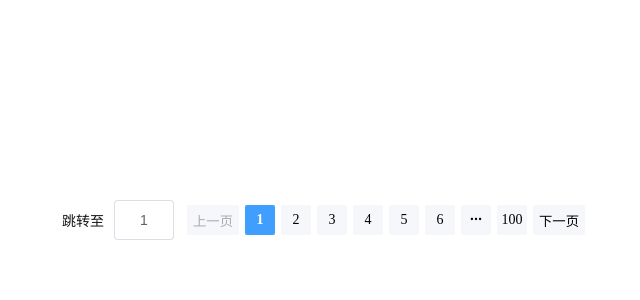
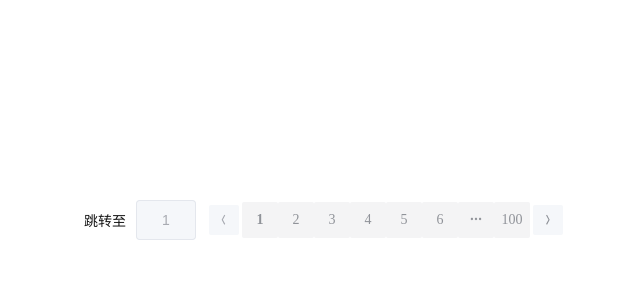
Before and after one commit to zlsk1/nocturne-ui, a Vue app: page / in a window 1280 px wide. Shown: the top 300 px of the page, without its empty margins (315-955 px from the left). Built offline with nearby package versions, Linux system fonts and the light colour scheme.

Commit message:
feat: pagination: nextIcon, prevIcon, disabled

```diff
--- a/packages/App.vue
+++ b/packages/App.vue
@@ -1,7 +1,5 @@
 <script setup>
 import { ref } from 'vue'
-
-const number = ref(2)
 
 const change = e => {
   console.log(e)
@@ -18,9 +16,8 @@ const clickNext = e => {
   <div class="container">
     <fr-pagination
       :page-count="100"
-      next-text="下一页"
-      prev-text="上一页"
       background
+      disabled
       layout="prev, next, pages, jumper"
       jumper-text="跳转至"
       @changePage="change"
--- a/packages/components/pagination/src/index.js
+++ b/packages/components/pagination/src/index.js
@@ -29,7 +29,19 @@ export const paginationProps = {
   currentPage: Number,
   nextText: String,
   prevText: String,
-  jumperText: String
+  jumperText: String,
+  nextIcon: {
+    type: String,
+    default: 'arrow-right'
+  },
+  prevIcon: {
+    type: String,
+    default: 'arrow-left'
+  },
+  disabled: {
+    type: Boolean,
+    default: false
+  }
 }
 
 export const paginationEmits = [
--- a/packages/components/pagination/src/jumper.js
+++ b/packages/components/pagination/src/jumper.js
@@ -1,3 +1,7 @@
 export const jumperProps = {
-  jumperText: String
+  jumperText: String,
+  disabled: {
+    type: Boolean,
+    default: false
+  }
 }
--- a/packages/components/pagination/src/jumper.vue
+++ b/packages/components/pagination/src/jumper.vue
@@ -23,6 +23,7 @@ const change = value => {
       size="large"
       type="number"
       :controls="false"
+      :disabled="disabled"
       @change="change"
     ></fr-input-number>
   </div>
--- a/packages/components/pagination/src/pagination.vue
+++ b/packages/components/pagination/src/pagination.vue
@@ -79,7 +79,7 @@ watchEffect(() => {
 })
 
 const changePage = e => {
-  if (e.target.tagName === 'UL') {
+  if (e.target.tagName === 'UL' || props.disabled) {
     return
   }
   let newPage = Number(e.target.textContent)
@@ -98,13 +98,13 @@ const changePage = e => {
 }
 
 const handlePrevPage = () => {
-  if (less.value) return
+  if (less.value || props.disabled) return
   --_currentPage.value
   emit('clickPrev', _currentPage.value)
 }
 
 const handleNextPage = () => {
-  if (more.value) return
+  if (more.value || props.disabled) return
   ++_currentPage.value
   emit('clickNext', _currentPage.value)
 }
@@ -124,13 +124,15 @@ provide(
       'fr-pagination',
       {
         'is-background': background,
-        'is-small': small
+        'is-small': small,
+        'is-disabled': disabled
       }
     ]"
   >
     <jumper
       v-if="layout.includes('jumper')"
       :jumper-text="jumperText"
+      :disabled="disabled"
     ></jumper>
     <button
       v-if="layout.includes('prev')"
@@ -143,12 +145,13 @@ provide(
       ]"
       @click="handlePrevPage"
     >
-      <fr-icon v-if="!prevText" icon="arrow-left"></fr-icon>
+      <fr-icon v-if="!prevText" :icon="prevIcon"></fr-icon>
       <span v-else>{{ prevText }}</span>
     </button>
     <ul
       v-if="layout.includes('pages')"
       class="fr-pagination__pages"
+      :class="{ 'is-disabled': disabled }"
       @click="changePage"
     >
       <li
@@ -172,8 +175,10 @@ provide(
       <li
         v-for="item in pages"
         :key="item"
-        class="fr-pagination__num"
-        :class="item === _currentPage ? 'is-active' : ''"
+        :class="[
+          'fr-pagination__num',
+          item === _currentPage ? 'is-active' : ''
+        ]"
       >
         {{ item }}
       </li>
@@ -181,7 +186,8 @@ provide(
       <li
         v-if="showNextMore"
         class="fr-pagination__num is-more next"
-        @mouseenter="isNextHover = true"
+        :class="{ 'is-disabled': disabled }"
+        @mouseenter="!disabled ? isNextHover = true : ''"
         @mouseleave="isNextHover = false"
       >
         <fr-icon v-if="!isNextHover" icon="more"></fr-icon>
@@ -206,7 +212,7 @@ provide(
       ]"
       @click="handleNextPage"
     >
-      <fr-icon v-if="!nextText" icon="arrow-right"></fr-icon>
+      <fr-icon v-if="!nextText" :icon="nextIcon"></fr-icon>
       <span v-else>{{ nextText }}</span>
     </button>
   </div>
--- a/packages/theme-chalk/pagination.scss
+++ b/packages/theme-chalk/pagination.scss
@@ -55,12 +55,10 @@
       color: #000;
       background-color: getCssVar('fill-color-light');
       border-radius: getCssVar('pagination-bg-radius');
-      user-select: none;
 
       @include when(active) {
         color: #fff;
         background-color: getCssVar('pagination-color');
-        font-weight: 700;
       }
     }
   }
@@ -75,10 +73,12 @@
   @include e(num) {
     width: getCssVar('pagination-default-size');
     height: getCssVar('pagination-default-size');
-    margin: getCssVar('pagination-num-margin');
+    padding: getCssVar('pagination-num-margin');
     line-height: getCssVar('pagination-default-size');
     text-align: center;
+    user-select: none;
     cursor: pointer;
+
     &:hover {
       color: getCssVar('pagination-color');
     }
@@ -130,4 +130,32 @@
       margin: 0 10px;
     }
   }
+
+  @include when(disabled) {
+
+    @include when(background) {
+
+      @include e(num) {
+        background-color: getCssVar('color-info-light-9');
+      }
+    }
+
+    @include e(num) {
+      color: getCssVar('color-info');
+      cursor: not-allowed;
+
+      &:hover {
+        color: getCssVar('color-info');
+      }
+
+      @include when(active) {
+        color: getCssVar('color-info');
+      }
+    }
+
+    @include e(button) {
+      color: getCssVar('color-info');
+      cursor: not-allowed;
+    }
+  }
 }
```
